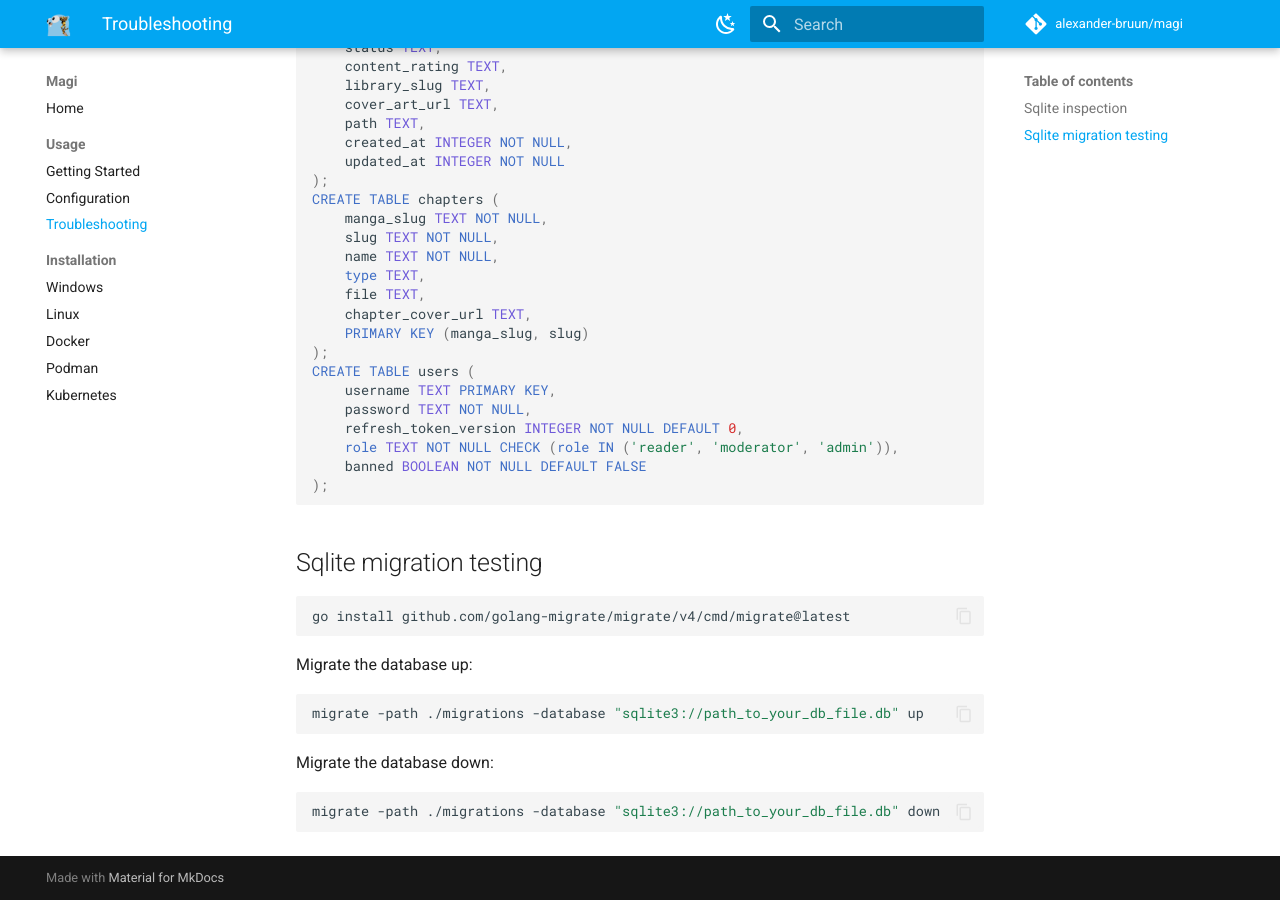
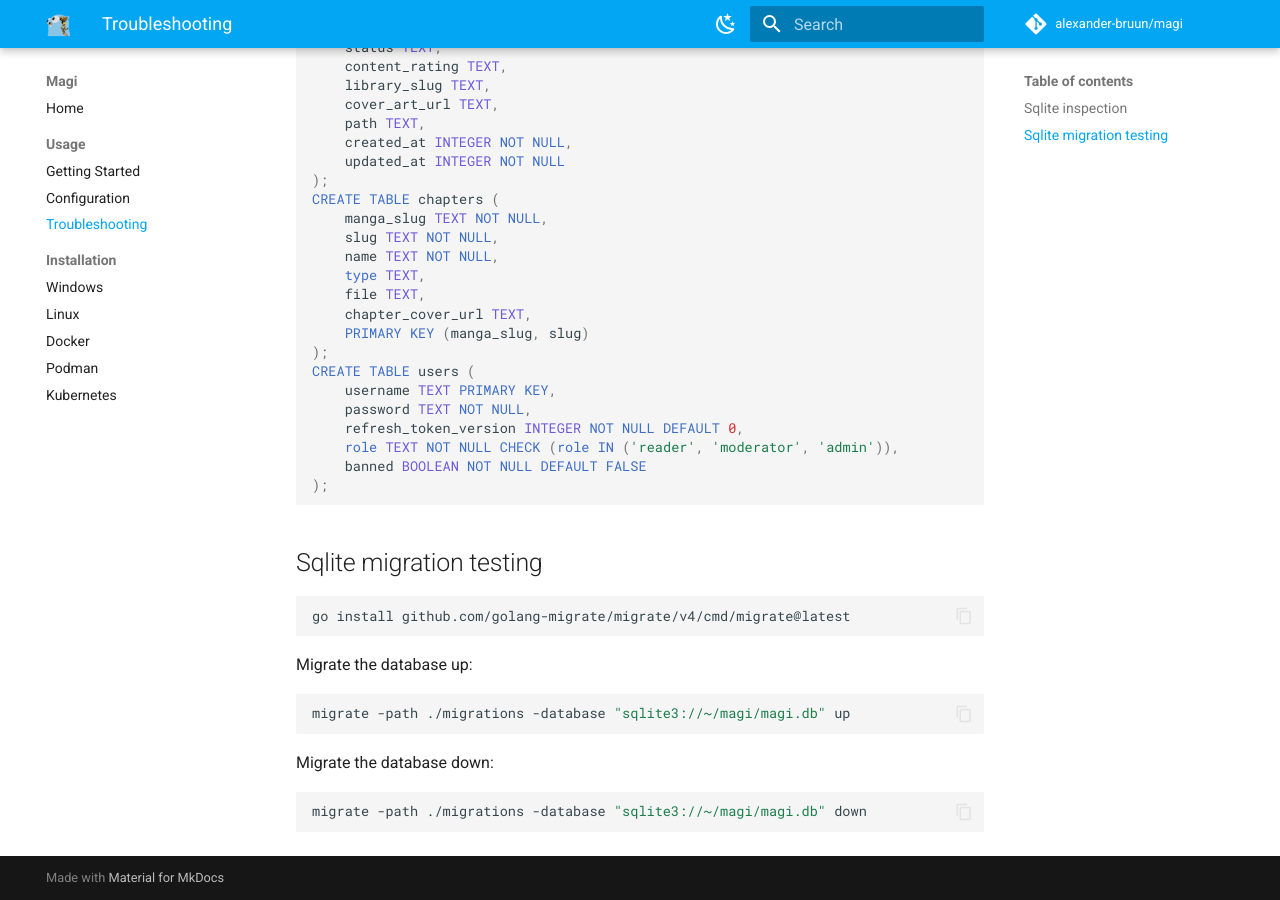
Before and after one commit to alexander-bruun/magi, an MkDocs documentation site: the page built from docs/usage/troubleshooting.md, in a window 1280 px wide and 900 px high, scrolled down 836 px. Built offline with MkDocs 1.6.1 and Material for MkDocs 9.7.7, drawn with Linux system fonts in a browser that asks for light colours; comment, search, counter and statistics services are not loaded.

````diff
--- a/docs/usage/troubleshooting.md
+++ b/docs/usage/troubleshooting.md
@@ -73,11 +73,11 @@
 Migrate the database up:
 
 ```bash
-migrate -path ./migrations -database "sqlite3://path_to_your_db_file.db" up
+migrate -path ./migrations -database "sqlite3://~/magi/magi.db" up
 ```
 
 Migrate the database down:
 
 ```bash
-migrate -path ./migrations -database "sqlite3://path_to_your_db_file.db" down
+migrate -path ./migrations -database "sqlite3://~/magi/magi.db" down
 ```
````
